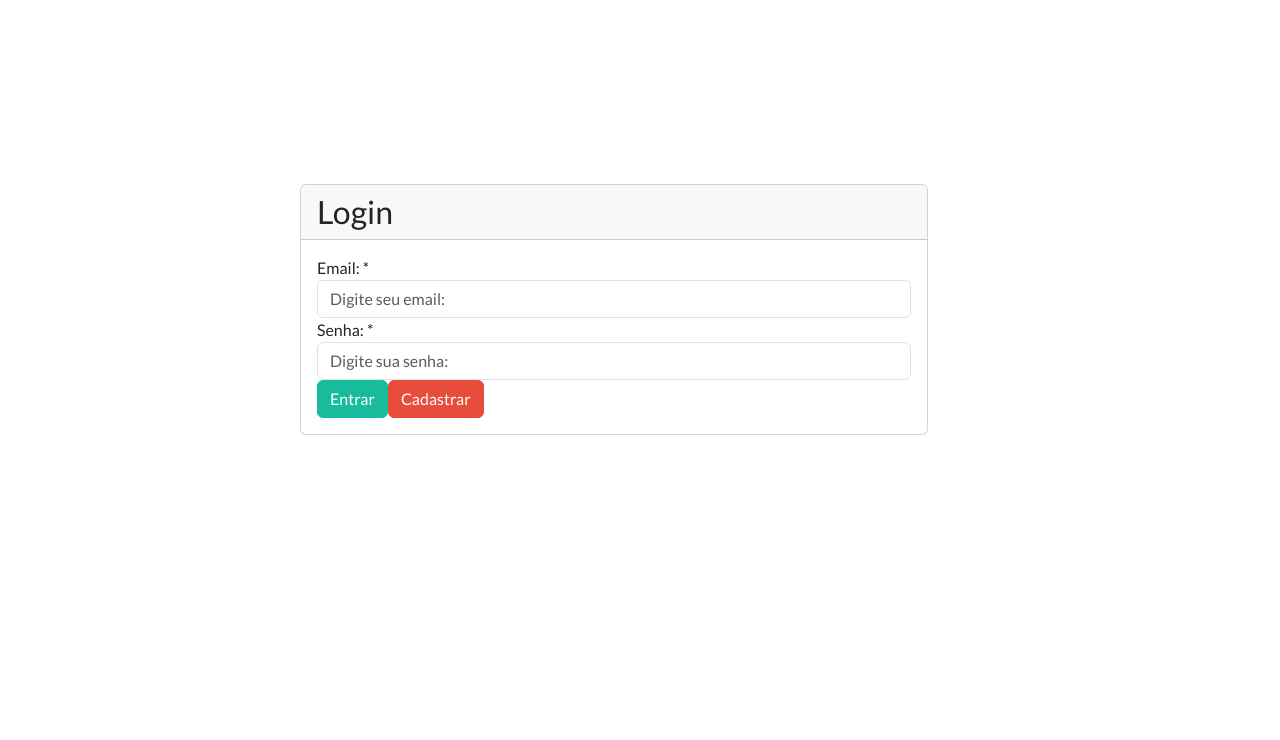
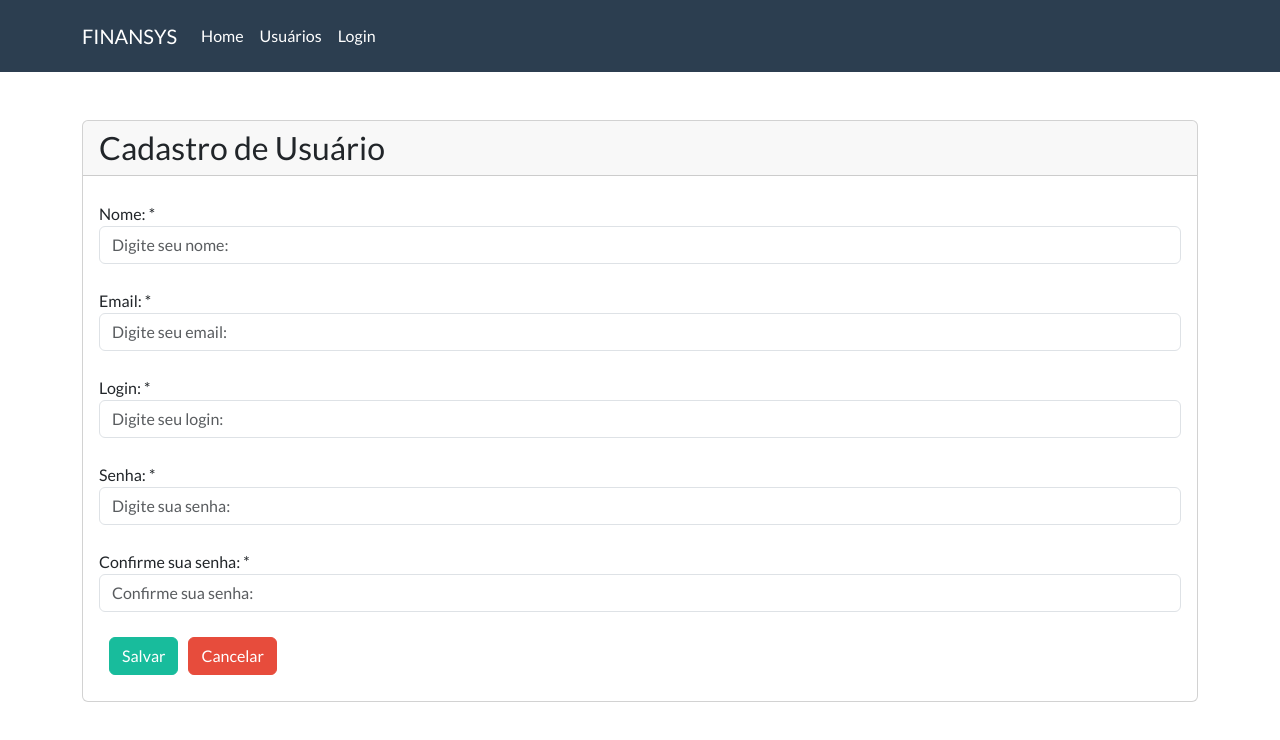
Before and after one commit to cardosoliveira/finansys-react, a React (Create React App) app: page /#/cadastro in a window 1280 px wide. Shown: the top 740 px of the page. Built offline with nearby package versions, Linux system fonts and the light colour scheme.

Commit message:
Commit #1

```diff
--- a/package.json
+++ b/package.json
@@ -9,6 +9,7 @@
     "bootswatch": "^5.3.1",
     "react": "^18.2.0",
     "react-dom": "^18.2.0",
+    "react-router-dom": "5.1.2",
     "react-scripts": "5.0.1",
     "web-vitals": "^2.1.4"
   },
--- a/src/App.js
+++ /dev/null
@@ -1,18 +0,0 @@
-import React from 'react';
-
-import Login from './views/login';
-import './custom.css';
-
-import 'bootswatch/dist/flatly/bootstrap.css';
-
-
-class App extends React.Component {
-  render() {
-    return (
-      <Login />
-    );
-  }
-}
-
-
-export default App;
--- a/src/index.js
+++ b/src/index.js
@@ -1,6 +1,6 @@
 import React from 'react';
 import ReactDOM from 'react-dom/client';
-import App from './App';
+import App from './main/App';
 
 const root = ReactDOM.createRoot(document.getElementById('root'));
 root.render(
--- /dev/null
+++ b/src/main/App.js
@@ -0,0 +1,24 @@
+import React from 'react';
+
+import Rotas from './rotas';
+import Navbar from '../views/components/navbar';
+
+import 'bootswatch/dist/flatly/bootstrap.css';
+import '../custom.css';
+
+
+class App extends React.Component {
+  render() {
+    return (
+      <>
+        <Navbar />
+        <div className='container'>
+          <Rotas />
+        </div>
+      </>
+    );
+  }
+}
+
+
+export default App;
--- /dev/null
+++ b/src/main/rotas.js
@@ -0,0 +1,18 @@
+import React from "react";
+
+import { Route, HashRouter, Switch} from "react-router-dom";
+import Login from "../views/login";
+import CadastroUsuario from "../views/cadastroUsuario";
+
+function Rotas() {
+    return (
+        <HashRouter>
+            <Switch>
+                <Route path="/login" component={Login}/>
+                <Route path="/cadastro" component={CadastroUsuario}/>
+            </Switch>
+        </HashRouter>
+    );
+}
+
+export default Rotas;
--- /dev/null
+++ b/src/views/cadastroUsuario.js
@@ -0,0 +1,90 @@
+import React, { useState } from "react";
+import Card from "./components/card";
+import FormGroup from "./components/form-group";
+
+const CadastroUsuario = () => {
+
+    const [fullname, setFullname] = useState('')
+    const [username, setUsername] = useState('')
+    const [email, setEmail] = useState('')
+    const [password, setPassword] = useState('')
+    const [confirmPassword, setConfirmPassword] = useState('')
+
+    const Cadastrar = () => {
+
+    }
+
+    return (
+            <Card title="Cadastro de Usuário">
+                <div className="row">
+                    <div className="col-lg-12">
+                        <div className="bs-component">
+
+                            <FormGroup label="Nome: *" htmlFor="inputName">
+                                <input
+                                    type="text"
+                                    className="form-control"
+                                    id="inputName"
+                                    placeholder="Digite seu nome:"
+                                    name="nome"
+                                    value={fullname}
+                                    onChange={e => setFullname(e.target.value)}
+                                />
+                            </FormGroup>
+
+                            <FormGroup label="Email: *" htmlFor="inputEmail">
+                                <input
+                                    type="email"
+                                    className="form-control"
+                                    id="inputEmail"
+                                    placeholder="Digite seu email:"
+                                    value={email}
+                                    onChange={e => setEmail(e.target.value)}
+                                />
+                            </FormGroup>
+
+                            <FormGroup label="Login: *" htmlFor="inputUsername">
+                                <input
+                                    type="text"
+                                    className="form-control"
+                                    id="inputUsername"
+                                    placeholder="Digite seu login:"
+                                    value={username}
+                                    onChange={e => setUsername(e.target.value)}
+                                />
+                            </FormGroup>
+
+                            <FormGroup label="Senha: *" htmlFor="inputPassword">
+                                <input
+                                    type="password"
+                                    className="form-control"
+                                    id="inputPassword"
+                                    placeholder="Digite sua senha:"
+                                    value={password}
+                                    onChange={e => setPassword(e.target.value)}
+                                />
+                            </FormGroup>
+
+                            <FormGroup label="Confirme sua senha: *" htmlFor="inputConfirmPassword">
+                                <input
+                                    type="password"
+                                    className="form-control"
+                                    id="inputConfirmPassword"
+                                    placeholder="Confirme sua senha:"
+                                    value={confirmPassword}
+                                    onChange={e => setConfirmPassword(e.target.value)}
+                                />
+                            </FormGroup>
+
+                            <button onClick={() => Cadastrar()} style={{margin: "10px"}} className="btn btn-success">Salvar</button>
+                            <button className='btn btn-danger'>Cancelar</button>
+
+                        </div>
+                    </div>
+                </div>
+            </Card>
+    )
+
+}
+
+export default CadastroUsuario
--- a/src/views/components/form-group.js
+++ b/src/views/components/form-group.js
@@ -2,8 +2,8 @@
 
 function FormGroup(props){
     return(
-        <div className='form-group'>
-            <label htmlFor={props.htmlFor}>{props.label}</label>
+        <div style={{marginBottom:"15px"}} className='form-group'>
+            <label style={{marginTop:"10px"}} htmlFor={props.htmlFor}>{props.label}</label>
             {props.children}
         </div>
     );
--- /dev/null
+++ b/src/views/components/navbar.js
@@ -0,0 +1,36 @@
+import React from "react";
+
+import NavbarItem from "./navbarItem";
+
+function Navbar (){
+    return (
+        <div className="navbar navbar-expand-lg fixed-top navbar-dark bg-primary">
+            <div className="container">
+
+                <a href = "#" className="navbar-brand">FINANSYS</a>
+                <button className="navbar-toggler"
+                    type="button"
+                    data-toggle="collapse"
+                    data-target="#navbarResponsive"
+                    aria-controls="navbarResponsive"
+                    aria-expanded="false"
+                    aria-label="Toggle navigation">
+                    <span className="navbar-toggler-icon"></span>
+                </button>
+
+                <div className="collapse navbar-collapse" id="navbarResponsive">
+                    <ul className="navbar-nav">
+
+                        <NavbarItem href="#/" label="Home" />
+                        <NavbarItem href="#/cadastro" label="Usuários" />
+                        {/* <NavbarItem href="#/lançamento" label="Lançamentos" /> */}
+                        <NavbarItem href="#/login" label="Login" />
+
+                    </ul>
+                </div>
+            </div>
+        </div>
+    )
+}
+
+export default Navbar;
--- /dev/null
+++ b/src/views/components/navbarItem.js
@@ -0,0 +1,11 @@
+import React from "react";
+
+function NavbarItem (props){
+    return (
+        <li className="nav-item">
+            <a href={props.href} className="nav-link">{props.label}</a>
+        </li>
+    )
+}
+
+export default NavbarItem
--- a/src/views/login.js
+++ b/src/views/login.js
@@ -2,19 +2,18 @@
 
 import Card from './components/card'
 import FormGroup from './components/form-group'
+import { withRouter} from 'react-router-dom';
 
 
 const Login = () => {
     const [email, setEmail] = useState('')
     const [password, setPassword] = useState('')
 
-    const Entrar = () => {
-
+    const handleCadastrar = () => {
+        this.props.history.push('/cadastro')
     }
 
         return (
-            <div clasName="container">
-
                 <div className="row">
                     <div className='col-md-6' style={{position : "relative", left: "300px"}}>
                         <div className='bs-docs-section'>
@@ -26,6 +25,7 @@
 
                                                 <FormGroup label="Email: *" htmlFor="exampleEmail">
                                                     <input
+                                                        style={{marginTop:"5px"}}
                                                         type="email"
                                                         className="form-control"
                                                         id="exampleEmail"
@@ -37,6 +37,7 @@
 
                                                 <FormGroup label="Senha: *" htmlFor="examplePassword">
                                                     <input
+                                                        style={{marginTop:"5px"}}
                                                         type="password"
                                                         className="form-control"
                                                         id="examplePassword"
@@ -46,8 +47,11 @@
                                                     />
                                                 </FormGroup>
 
-                                                <button onClick={() => Entrar()} className="btn btn-success">Entrar</button>
-                                                <button className='btn btn-danger'>Cadastrar</button>
+                                                <div style={{float: "right", marginTop: "20px"}}>
+                                                    <button onClick={() => handleCadastrar()} className="btn btn-success">Entrar</button>
+                                                    <button style={{marginLeft: "10px"}} className='btn btn-danger'>Cadastrar</button>
+                                                </div>
+
 
                                             </fieldset>
                                         </div>
@@ -57,8 +61,6 @@
                         </div>
                     </div>
                 </div>
-
-            </div>
         )
     }
-export default Login
+export default withRouter( Login )
```
Also changed, not shown: 1 other file (tests, documents, lock files or other folders).
